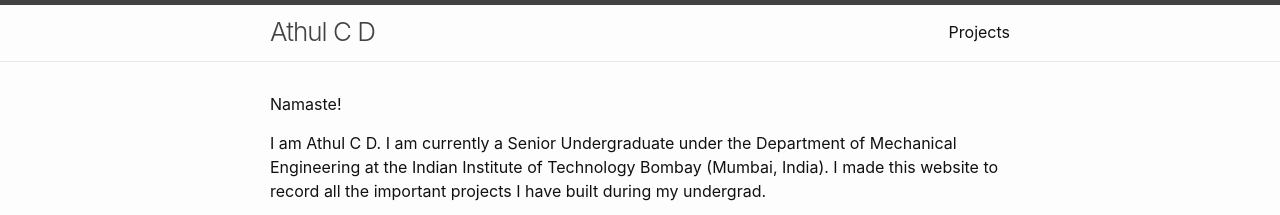
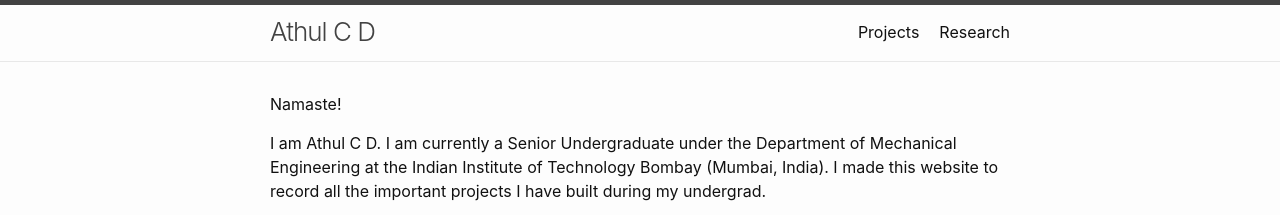
Before and after one commit to athulcd/athulcd.github.io, a Jekyll site: the page built from index.md, in a window 1280 px wide. Shown: the top 215 px of the page. Built offline with Jekyll 4.4.1, drawn with Linux system fonts in a browser that asks for light colours.

Commit message:
Update _config.yml

```diff
--- a/_config.yml
+++ b/_config.yml
@@ -50,6 +50,9 @@
 header_pages:
  - _pages/about.md
  - projects.md
+ - cv.md
+ - research.md
+
 
 # Build settings
 theme: minima
```
